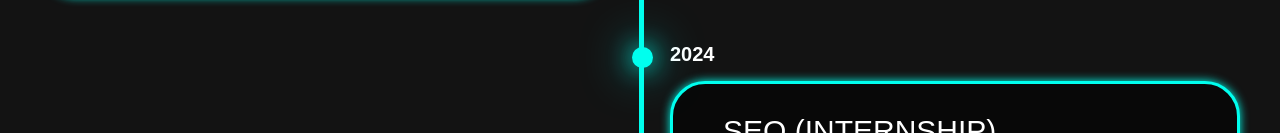
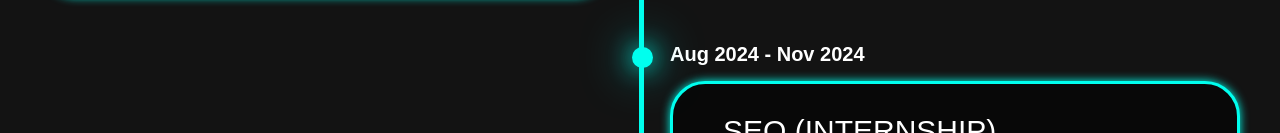
Before and after one commit to itshasu/My-Portfolio-Web, a plain HTML site: page index.html in a window 1280 px wide. Shown: the part 2678-2811 px from the top of the page. Drawn offline with nearby package versions, Linux system fonts and the light colour scheme.

Commit message:
Update index.html

```diff
--- a/index.html
+++ b/index.html
@@ -64,6 +64,7 @@
                 <h2>PERSONAL INFOS</h2>
                 <div class="details">
                     <p><strong>Age:</strong> <span>20 Years</span></p>
+                    <p><strong>Date of Birth:</strong> <span>22-Jult-2005</span></p>
                     <p><strong>Nationality:</strong> Pakistan</p>
                     <p><strong>Freelance:</strong> Available</p>
                     <p><strong>Address:</strong> Karachi, Sindh</p>
@@ -118,7 +119,7 @@
 
             <div class="timeline-item">
                 <div class="timeline-dot"></div>
-                <div class="timeline-date">Nov 2023- May 2024</div>
+                <div class="timeline-date">Nov 2023 - May 2024</div>
                 <div class="timeline-content">
                     <h3>React.Js (INTERNSHIP)</h3>
                     <p>Why Should E-Commerce Use React? React is perfect for developing engaging e-commerce user experiences because of its versatility and maturity. This also applies to developers, who find the user-friendliness perfect for promptly responding to shifts in client requirements.</p>
@@ -127,7 +128,7 @@
 
             <div class="timeline-item">
                 <div class="timeline-dot"></div>
-                <div class="timeline-date">2024</div>
+                <div class="timeline-date">Aug 2024 - Nov 2024</div>
                 <div class="timeline-content">
                     <h3>SEO (INTERNSHIP)</h3>
                     <p>Keyword research. Find what people search for. Content creation. Craft content for searchers. On-page SEO. Make your content as clear as possible. Link building. Build trust and authority from other websites. Technical SEO. Help search engines find, crawl, and index your content efficiently.</p>
```
